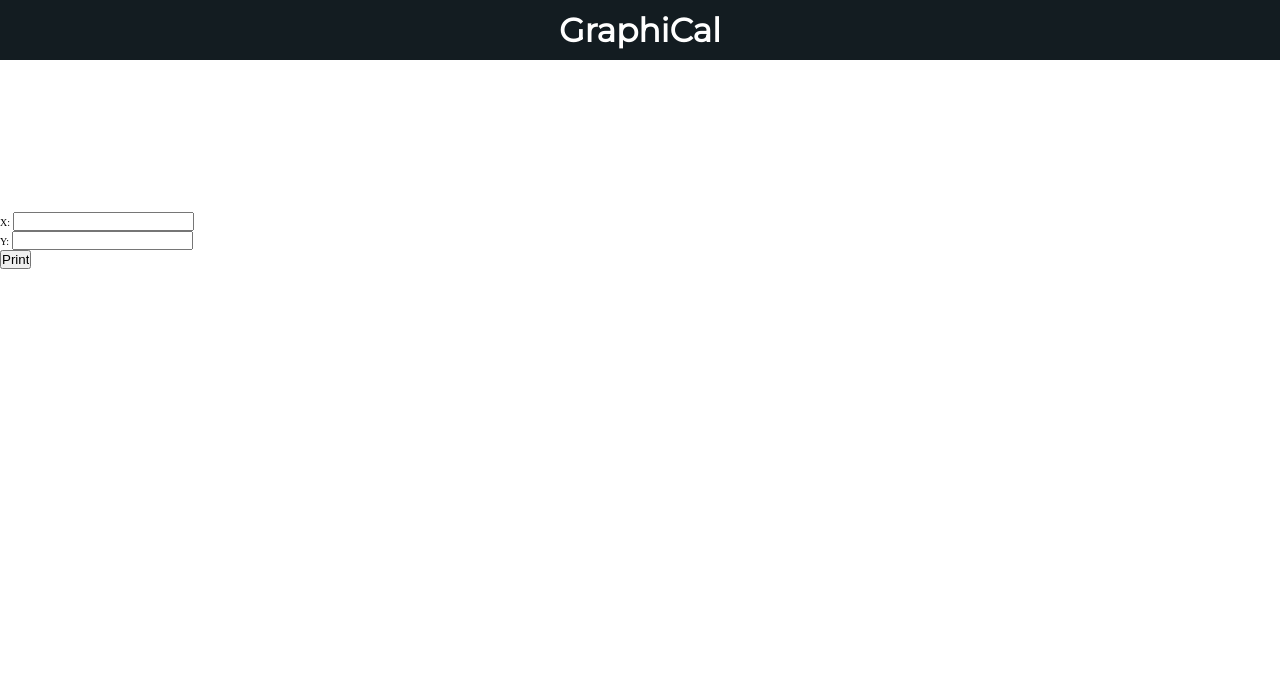
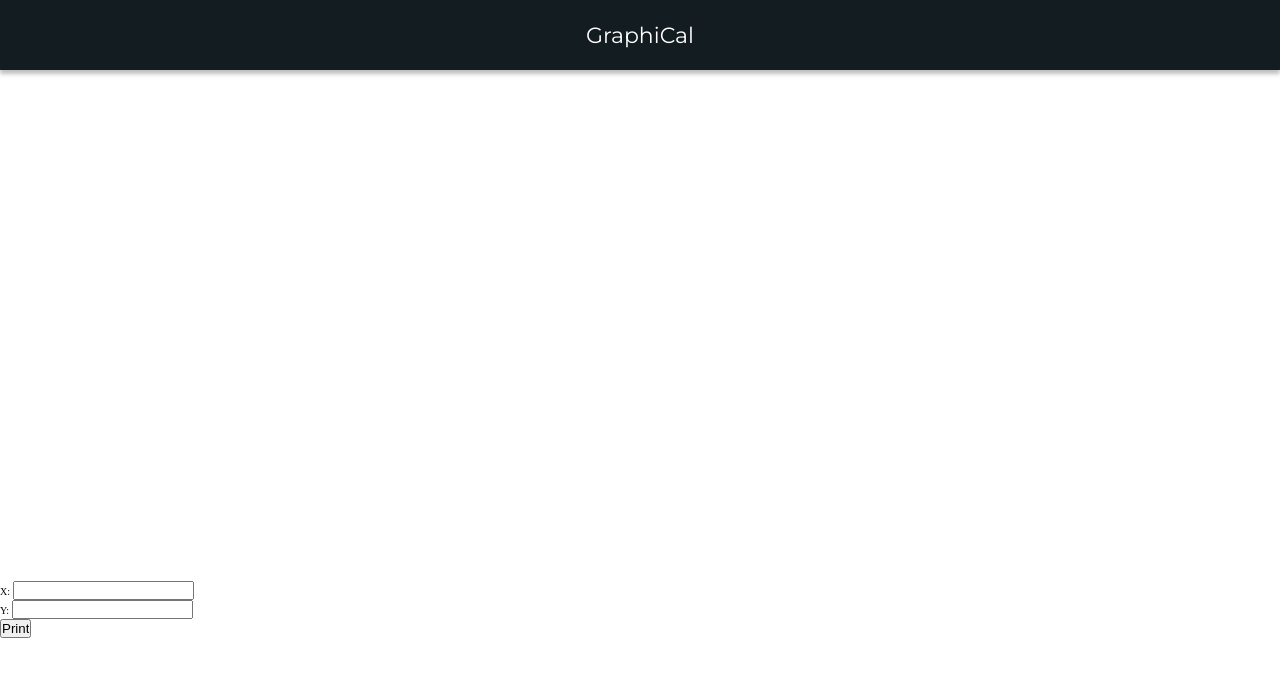
Before and after one commit to IrvingJuarez/GraphiCal, a React app: page / in a window 1280 px wide. Shown: the top 676 px of the page. Built offline with nearby package versions, Linux system fonts and the light colour scheme.

Commit message:
Styles for the home section almost done

```diff
--- a/src/components/Home.jsx
+++ b/src/components/Home.jsx
@@ -1,6 +1,8 @@
 import React from "react";
 import Plane from "./Plane";
 import InputField from "./InputField";
+
+import "../styles/Home.scss";
 
 class Home extends React.Component{
     constructor(props){
@@ -9,10 +11,10 @@ class Home extends React.Component{
 
     render(){
         return(
-            <main>
+            <React.Fragment>
                 <Plane />
                 <InputField />
-            </main>
+            </React.Fragment>
         )
     }
 }
--- a/src/components/InputField.jsx
+++ b/src/components/InputField.jsx
@@ -1,4 +1,6 @@
 import React from "react";
+
+import "../styles/InputField.scss";
 
 class InputField extends React.Component{
     constructor(props){
@@ -7,7 +9,7 @@ class InputField extends React.Component{
 
     render(){
         return(
-            <section>
+            <section className="input-field">
                 <article>
                     <form>
                         <div>
--- a/src/components/Plane.jsx
+++ b/src/components/Plane.jsx
@@ -1,4 +1,6 @@
 import React from "react";
+
+import "../styles/Plane.scss";
 
 class Plane extends React.Component{
     constructor(props){
--- a/src/styles/Globals.scss
+++ b/src/styles/Globals.scss
@@ -7,6 +7,8 @@ $contrast-color: #0579D1;
 $primary-font: 'Montserrat', sans-serif;
 $secondary-font: 'Roboto', sans-serif;
 
+$shadow-one: 0px 4px 4px rgba(0, 0, 0, 0.25);
+
 *{
     margin: 0;
     padding: 0;
@@ -15,3 +17,24 @@ $secondary-font: 'Roboto', sans-serif;
 html{
     font-size: 62.5%;
 }
+body, #app{
+    min-height: 100vh;
+}
+#app, main{
+    display: flex;
+    flex-direction: column;
+    justify-content: space-between;
+    height: calc(100vh - 50px);
+}
+
+@media screen and (min-width: 750px){
+    main{
+        height: calc(100vh - 70px);
+    }
+    header{
+        height: 70px;
+        h2{
+            font-size: 2.2rem;
+        }
+    }
+}
--- a/src/styles/Header.scss
+++ b/src/styles/Header.scss
@@ -9,12 +9,11 @@ header{
     background-color: $secondary-color;
     color: $primary-color;
 
-    font-family: $primary-font;
-    font-weight: 400;
-    font-size: 1.9rem;
+    box-shadow: $shadow-one;
 
-    @media screen and (min-width: 750px){
-        height: 60px;
-        font-size: 2.2rem;
+    h2{
+        font-family: $primary-font;
+        font-weight: 400;
+        font-size: 1.8rem;
     }
 }
--- /dev/null
+++ b/src/styles/Home.scss
@@ -0,0 +1 @@
+@import "./Globals.scss";
--- /dev/null
+++ b/src/styles/InputField.scss
@@ -0,0 +1,6 @@
+@import "./Globals.scss";
+
+.input-field{
+    width: 100%;
+    height: 30%;
+}
--- /dev/null
+++ b/src/styles/Plane.scss
@@ -0,0 +1,6 @@
+@import "./Globals.scss";
+
+canvas{
+    width: 100%;
+    height: 70%;
+}
```
